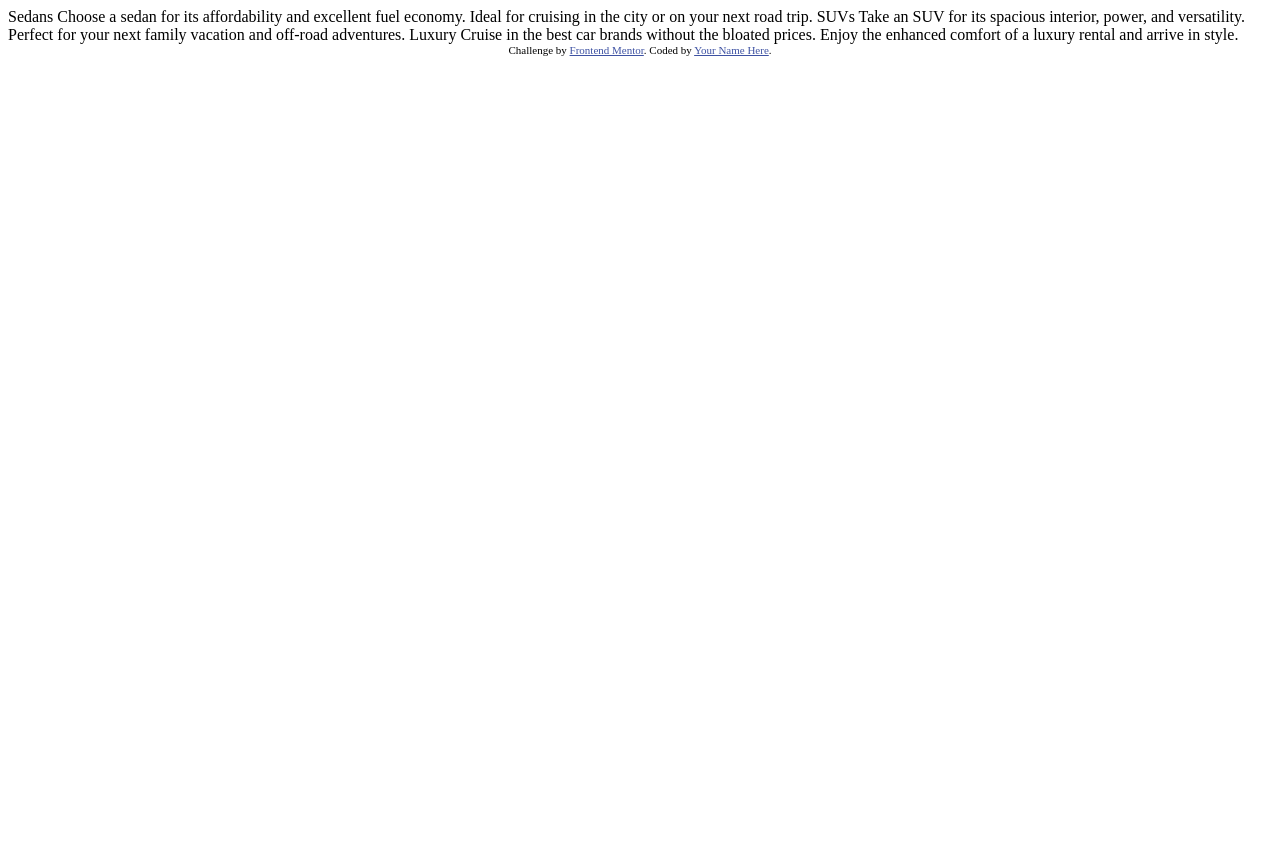
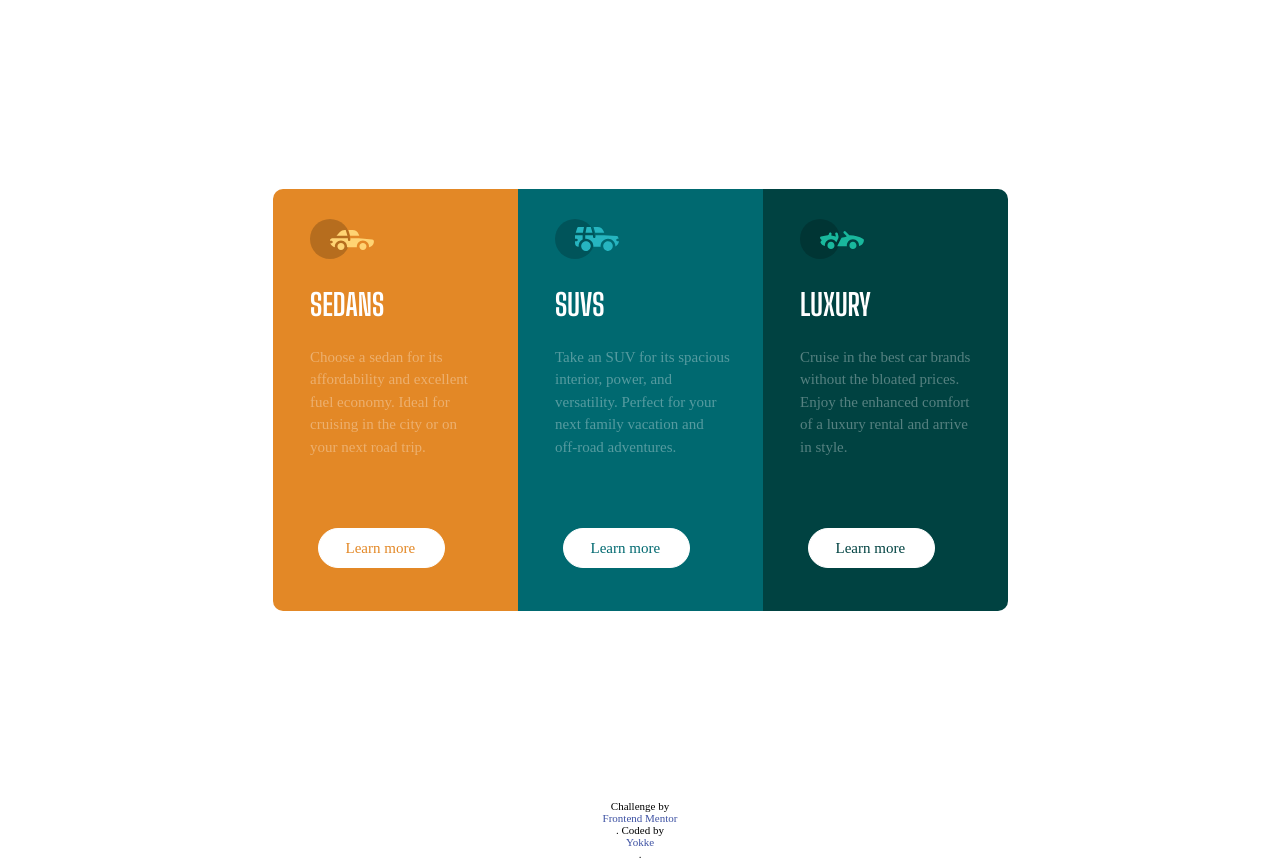
Before and after one commit to Jexinte/Frontend_Mentor_Challenges_Column_Preview_Component, a plain HTML site: page index.html in a window 1280 px wide. Before the commit the page ends 800 px from the top, so only its background shows below. Drawn offline with Linux system fonts and the light colour scheme.

Commit message:
Final changes

```diff
--- /dev/null
+++ b/css/style.css
@@ -0,0 +1,199 @@
+/* Lexand Deca Regular 400 */
+@import url('https://fonts.googleapis.com/css2?family=Lexend+Deca&display=swap');
+
+/* Big Shoulders Display Bold 700 */
+@import url('https://fonts.googleapis.com/css2?family=Big+Shoulders+Display:wght@700&display=swap');
+
+*
+{
+margin:0;
+padding:0;
+box-sizing:border-box;
+}
+
+body{
+font-size: 15px;
+}
+
+p{
+
+line-height: 1.5em;
+color:hsla(0, 0%, 100%, 0.337);
+font-family:'Lexand Deca';
+font-weight: 400;
+
+}
+
+a{
+text-decoration: none;
+display: block;
+}
+
+a:visited{
+color:white;
+}
+
+.container
+{
+display:flex;
+justify-content: center;
+align-items: center;
+min-height: 100vh;
+
+}
+
+.card
+{
+
+display: flex;
+flex-direction: column;
+/* Allow to get the same equal height and width , if removed the last box don't have the right size */
+/* aspect-ratio: 1/1;  */
+width: 245px;
+height: 422px;
+position: relative;
+}
+
+
+.button{
+position: absolute;
+border:1px solid white;
+width: 52%;
+padding:.7em 1.8em;
+bottom:43px;
+left:3em;
+border-radius: 100px;
+background-color: white;
+cursor: pointer;
+}
+
+
+#card_1
+{
+border-top-left-radius: 10px;
+border-bottom-left-radius: 10px;
+background-color: hsl(31, 77%, 52%);
+
+}
+
+
+#card_1 .button {
+color:hsl(31, 77%, 52%);
+}
+
+#card_1 .button:hover{
+color:white;
+background-color: rgba(0,0,0,0.1);
+}
+
+
+#card_2
+{
+background-color: hsl(184, 100%, 22%);
+}
+
+#card_2 .button {
+color:hsl(184, 100%, 22%);
+}
+
+#card_2 .button:hover{
+color:white;
+background-color: rgba(0,0,0,0.1);
+}
+
+
+
+#card_3
+{
+background-color:hsl(179, 100%, 13%) ;
+border-top-right-radius: 10px;
+border-bottom-right-radius: 10px;
+}
+
+
+#card_3 .button
+{
+color:hsl(179, 100%, 13%);
+}
+
+#card_3 .button:hover{
+color:white;
+background-color: rgba(0,0,0,0.1);
+}
+
+
+
+#card_3 .button a {
+
+border-radius: 50px;
+color:hsl(179, 100%, 13%);
+background-color: hsl(0, 0%, 95%);
+}
+
+
+.logo
+{
+padding: 2em 0 1.5em 2.5em;
+}
+
+.title_and_description
+{
+padding-left: 2.5em;
+}
+.title_card
+{
+padding-bottom: .8em;
+font-family: 'Big Shoulders Display';
+font-weight:700;
+color:white;
+font-size: 2em;
+}
+
+
+
+
+.attribution
+{
+font-size: 11px;
+text-align: center;
+}
+.attribution a
+{
+color: hsl(228, 45%, 44%);
+}
+
+@media screen and (max-width:991px) {
+
+.container{
+display:flex;
+flex-direction: column;
+margin:5em auto;
+
+}
+
+.card{
+height: 359px;
+}
+
+.button{
+position: absolute;
+bottom:26px;
+}
+
+#card_1
+{
+border-top-left-radius: 10px;
+border-top-right-radius: 10px;
+background-color: hsl(31, 77%, 52%);
+border-bottom-left-radius:0px;
+
+}
+
+#card_3
+{
+background-color:hsl(179, 100%, 13%) ;
+border-top-right-radius: 0px;
+border-bottom-right-radius: 10px;
+border-bottom-left-radius: 10px;
+}
+}
--- a/index.html
+++ b/index.html
@@ -2,35 +2,94 @@
 <html lang="en">
 <head>
   <meta charset="UTF-8">
-  <meta name="viewport" content="width=device-width, initial-scale=1.0"> <!-- displays site properly based on user's device -->
+  <meta name="viewport" content="width=device-width, initial-scale=1.0">
+  <link rel="icon" type="image/png" sizes="32x32" href="./images/favicon-32x32.png">
+  <link rel="stylesheet" href="./css/style.css">
+  <title>Frontend Mentor | 3-column preview card component - Yokke</title>
 
-  <link rel="icon" type="image/png" sizes="32x32" href="./images/favicon-32x32.png">
 
-  <title>Frontend Mentor | 3-column preview card component</title>
 
-  <!-- Feel free to remove these styles or customise in your own stylesheet 👍 -->
-  <style>
-    .attribution { font-size: 11px; text-align: center; }
-    .attribution a { color: hsl(228, 45%, 44%); }
-  </style>
 </head>
 <body>
+  <main>
+      <section class="container">
 
-  Sedans
-  Choose a sedan for its affordability and excellent fuel economy. Ideal for cruising in the city
-  or on your next road trip.
+        <!-- CARD SEDANS  -->
+        <div class="card" id="card_1">
 
-  SUVs
-  Take an SUV for its spacious interior, power, and versatility. Perfect for your next family vacation
-  and off-road adventures.
+              <div class="logo">
+                <svg width="64" height="40" xmlns="http://www.w3.org/2000/svg">
+                  <g fill="none" fill-rule="evenodd"><circle fill="#000" opacity=".201" cx="20" cy="20" r="20"/>
+                    <path d="M52.936 24.11c1.942 0 3.517 1.542 3.517 3.445 0 1.903-1.575 3.445-3.517 3.445s-3.516-1.542-3.516-3.445c0-1.903 1.574-3.445 3.516-3.445zm-21.957 0c1.942 0 3.517 1.542 3.517 3.445 0 1.903-1.575 3.445-3.517 3.445s-3.516-1.542-3.516-3.445c0-1.903 1.574-3.445 3.516-3.445zm6.948-4.848v1.429c0 .716.61 1.293 1.348 1.259a1.295 1.295 0 001.225-1.295v-1.393h8.256l13.483 1.313c.956.093 1.676.881 1.676 1.814 0 2.89-2.126 5.303-4.926 5.819.397-3.557-2.458-6.62-6.053-6.62-3.646 0-6.504 3.14-6.039 6.723h-9.879c.466-3.588-2.397-6.722-6.039-6.722-3.595 0-6.45 3.062-6.052 6.62-2.14-.398-3.916-1.912-4.61-3.931h1.142c.731 0 1.32-.598 1.285-1.322-.033-.678-.629-1.2-1.322-1.2H20v-.251c0-1.274 1.066-2.243 2.306-2.243h15.62zM42.59 11c2.645 0 4.99 1.556 5.972 3.963l.726 1.779H40.17L38.413 11h4.178zm-6.865 0l1.758 5.741H26.505l3.357-3.654A6.502 6.502 0 0134.644 11h1.082z" fill="#FFD473" fill-rule="nonzero"/>
+                  </g>
+                </svg>
+              </div>
 
-  Luxury
-  Cruise in the best car brands without the bloated prices. Enjoy the enhanced comfort of a luxury
-  rental and arrive in style.
+              <div class="title_and_description">
 
-  <div class="attribution">
-    Challenge by <a href="https://www.frontendmentor.io?ref=challenge" target="_blank">Frontend Mentor</a>.
-    Coded by <a href="#">Your Name Here</a>.
-  </div>
+                  <h1 class="title_card">SEDANS</h1>
+                  <p class="description_card">Choose a sedan for its <br> affordability and excellent <br> fuel economy. Ideal for <br>
+                  cruising in the city or on <br> your next road trip.</p>
+
+              </div>
+
+              <a href="#" class="button">
+                Learn more
+            </a>
+
+
+            </div>
+
+            <!-- CARD SUVS -->
+            <div class="card" id="card_2">
+
+              <div class="logo">
+                <img src="./images/icon-suvs.svg" alt="An suv">
+              </div>
+
+              <div class="title_and_description">
+
+                  <h1 class="title_card">SUVS</h1>
+                  <p class="description_card">Take an SUV for its spacious <br> interior, power, and <br> versatility. Perfect for your <br>
+                  next family vacation and <br> off-road adventures.</p>
+
+              </div>
+
+
+              <a href="#" class="button">
+                Learn more
+            </a>
+
+
+        </div>
+
+        <!-- LUXURY SUVS -->
+        <div class="card" id="card_3">
+
+            <div class="logo">
+              <img src="./images/icon-luxury.svg" alt="A luxury car">
+            </div>
+
+            <div class="title_and_description">
+
+                <h1 class="title_card">LUXURY</h1>
+                <p class="description_card">Cruise in the best car brands <br> without the bloated prices. <br> Enjoy the enhanced comfort <br>
+                of a luxury rental and arrive <br> in style.</p>
+
+            </div>
+
+            <a href="#" class="button">
+              Learn more
+          </a>
+
+        </div>
+
+      </section>
+
+      <div class="attribution">
+        Challenge by <a href="https://www.frontendmentor.io?ref=challenge" target="_blank">Frontend Mentor</a>.
+        Coded by <a href="#">Yokke</a>.
+      </div>
+</main>
 </body>
 </html>
```
Also changed, not shown: 1 other file.
